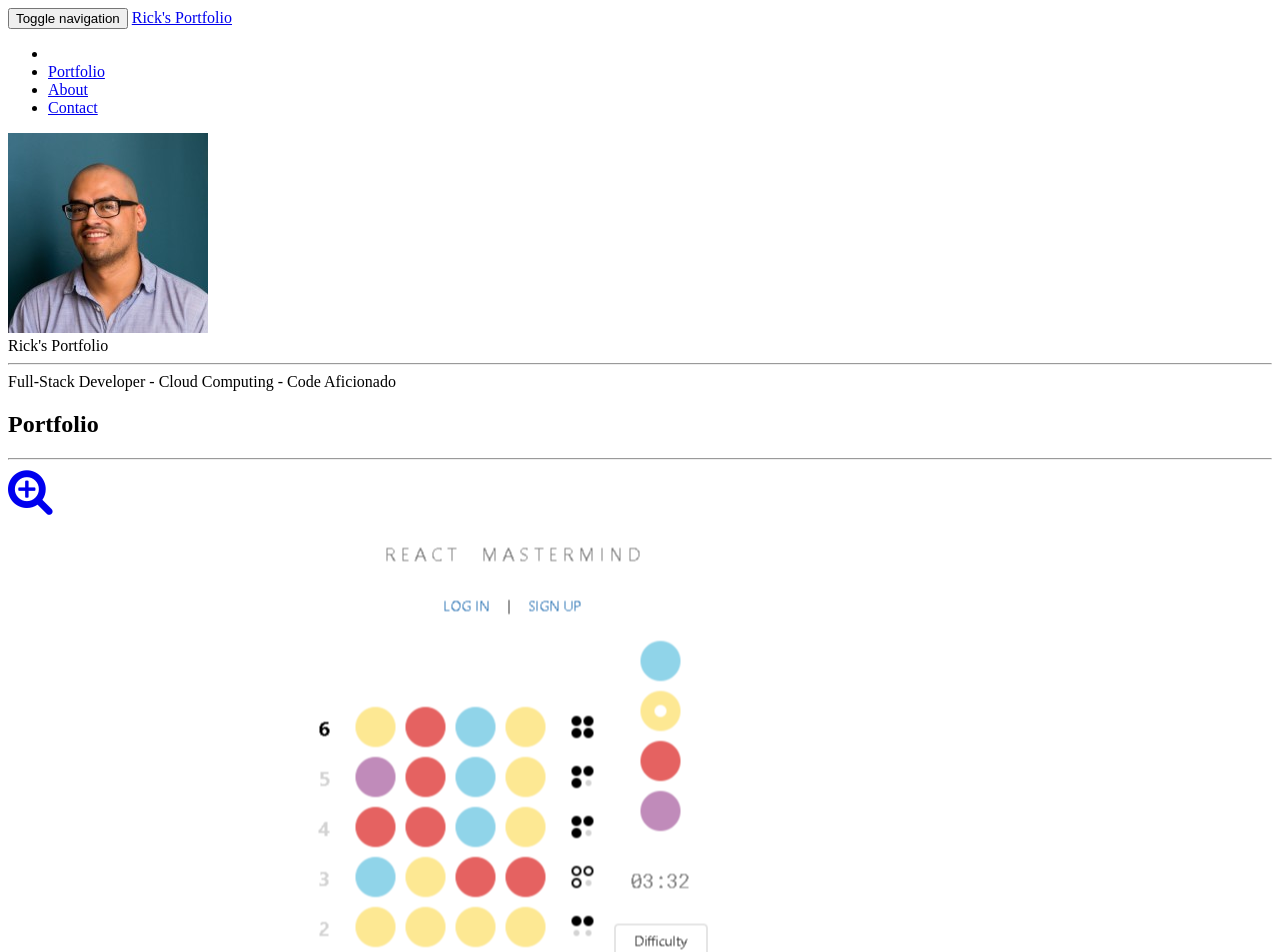
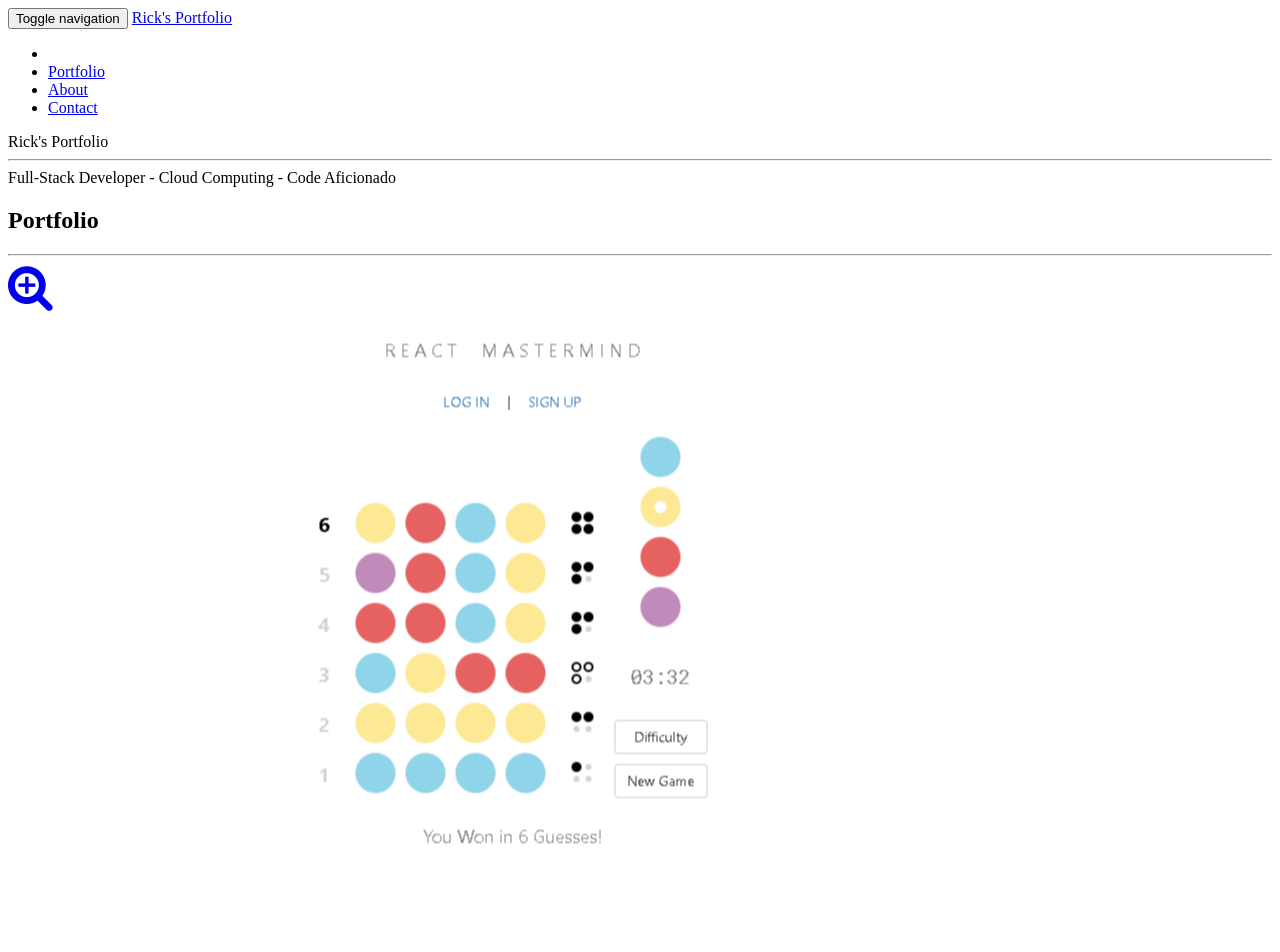
Before and after one commit to rcrdgrc/devrickgarcia.github.io, a Jekyll site: the page built from _posts/2014-07-17-project-2.markdown, in a window 1280 px wide. Shown: the top 952 px of the page. Built offline with Jekyll 4.4.1, drawn with Linux system fonts in a browser that asks for light colours.

Commit message:
deploy to git page

```diff
--- a/_includes/header.html
+++ b/_includes/header.html
@@ -3,7 +3,7 @@
   <div class="container">
     <div class="row">
       <div class="col-lg-12">
-        <img class="img-responsive" src="img/me.jpg" alt="profile-pic" />
+        <!-- <img class="img-responsive" src="img/me.jpg" alt="profile-pic" /> -->
         <div class="intro-text">
           <span class="name">{{ site.title }}</span>
           <hr class="star-light" />
```
